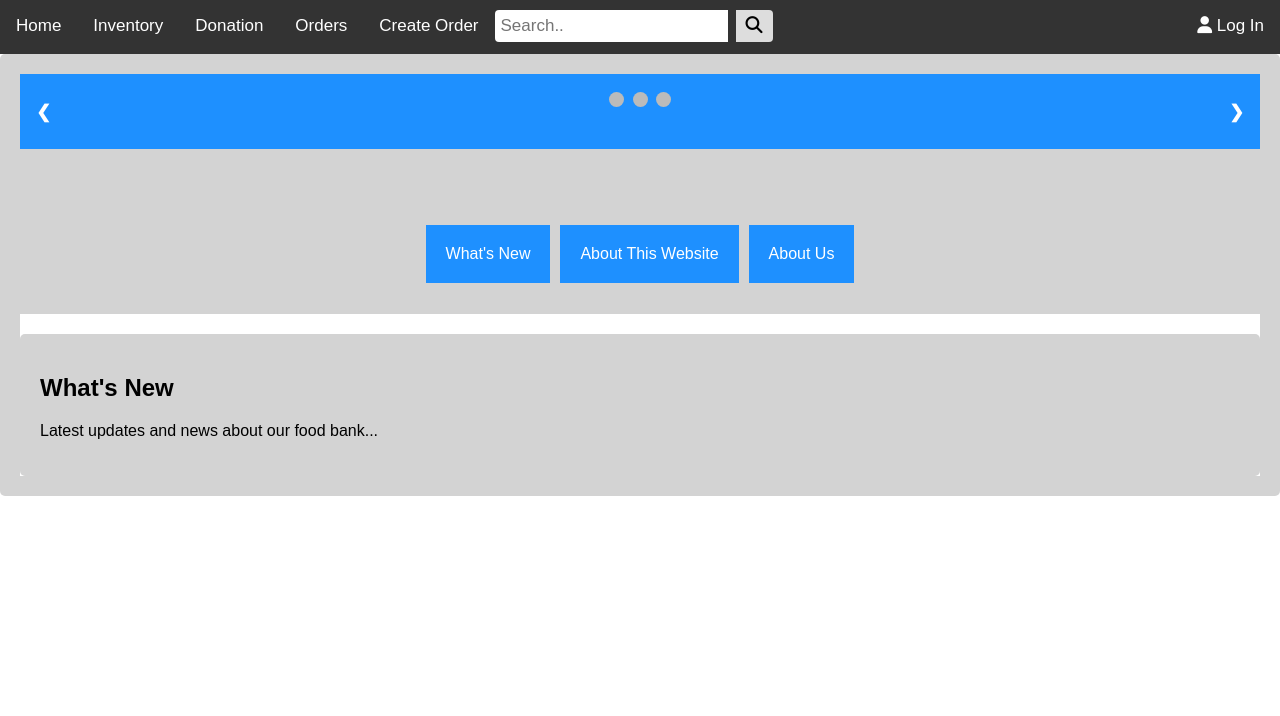
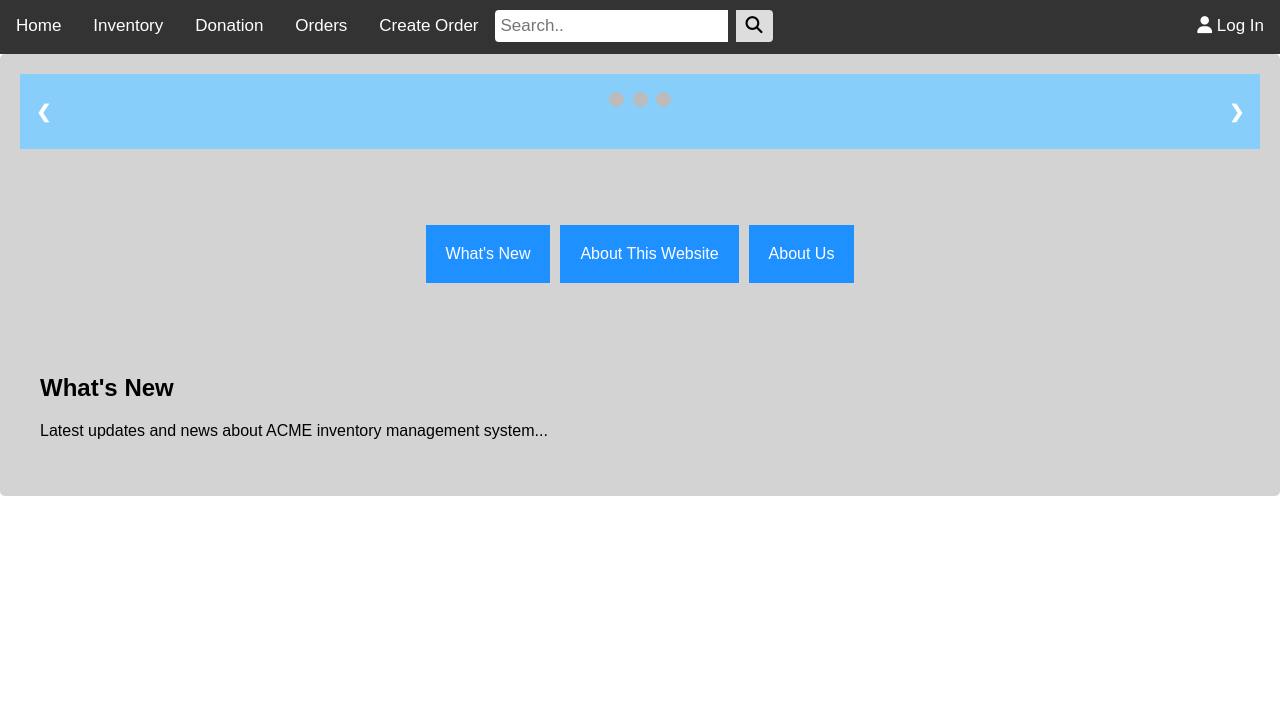
Before and after one commit to YaruG1022/WSU-SU21-CPTS322-Project, a Flask app: page / in a window 1280 px wide, after a click on "What's New". Shown: the top 716 px of the page. Run offline with Flask 3, Linux system fonts and the light colour scheme; some libraries are stand-ins or nearby versions.

Commit message:
Update homepage.html

```diff
--- a/src/templates/homepage.html
+++ b/src/templates/homepage.html
@@ -1,29 +1,35 @@
 {% extends 'interface_base.html' %}
 {% block content %}
 <!-- Header -->
-<header style="background-color: #1E90FF;">
-    <div class="slideshow-container">
+<header >
+
+</header>
+
+<div class="slideshow-container" style="background-color: lightskyblue;">
     <div class="mySlides fade">
         <div class="slide-images-container">
             <img src="static/img/items/default_item.jpg" class="slide-image" alt="Image 2">
             <img src="static/img/items/default_item.jpg" class="slide-image" alt="Image 2">
             <img src="static/img/items/default_item.jpg" class="slide-image" alt="Image 3">
+            <img src="static/img/items/default_item.jpg" class="slide-image" alt="Image 4">
         </div>
     </div>
 
     <div class="mySlides fade">
         <div class="slide-images-container">
-                <img src="static/img/items/default_item.jpg" class="slide-image" alt="Image 4">
             <img src="static/img/items/default_item.jpg" class="slide-image" alt="Image 5">
             <img src="static/img/items/default_item.jpg" class="slide-image" alt="Image 6">
+            <img src="static/img/items/default_item.jpg" class="slide-image" alt="Image 7">
+            <img src="static/img/items/default_item.jpg" class="slide-image" alt="Image 8">
         </div>
     </div>
 
     <div class="mySlides fade">
         <div class="slide-images-container">
-                <img src="static/img/items/default_item.jpg" class="slide-image" alt="Image 7">
-                <img src="static/img/items/default_item.jpg" class="slide-image" alt="Image 8">
             <img src="static/img/items/default_item.jpg" class="slide-image" alt="Image 9">
+            <img src="static/img/items/default_item.jpg" class="slide-image" alt="Image 10">
+            <img src="static/img/items/default_item.jpg" class="slide-image" alt="Image 11">
+            <img src="static/img/items/default_item.jpg" class="slide-image" alt="Image 12">
         </div>
     </div>
 
@@ -38,11 +44,10 @@
     </div>
     <br>
 </div>
-</header>
 
 <body>
     <!-- Main Content -->
-    <div class="main" style="background-color: white;">
+    <div class="main">
         <!-- Menu Section -->
         <nav class="menu">
             <ul>
@@ -56,7 +61,7 @@
         <div class="content" style="background-color: lightgray;">
             <div id="whatsNew" class="menu-content">
                 <h2>What's New</h2>
-                <p>Latest updates and news about our food bank...</p>
+                <p>Latest updates and news about ACME inventory management system...</p>
             </div>
             <div id="aboutWebsite" class="menu-content" style="display:none;">
                 <h2>About This Website</h2>
@@ -64,7 +69,7 @@
             </div>
             <div id="aboutUs" class="menu-content" style="display:none;">
                 <h2>About Us</h2>
-                <p>Details about our organization and our mission...</p>
+                <p>Details about our team and our mission...</p>
             </div>
         </div>
     </div>
```
Lines whose indentation alone changed are shown as unchanged.
